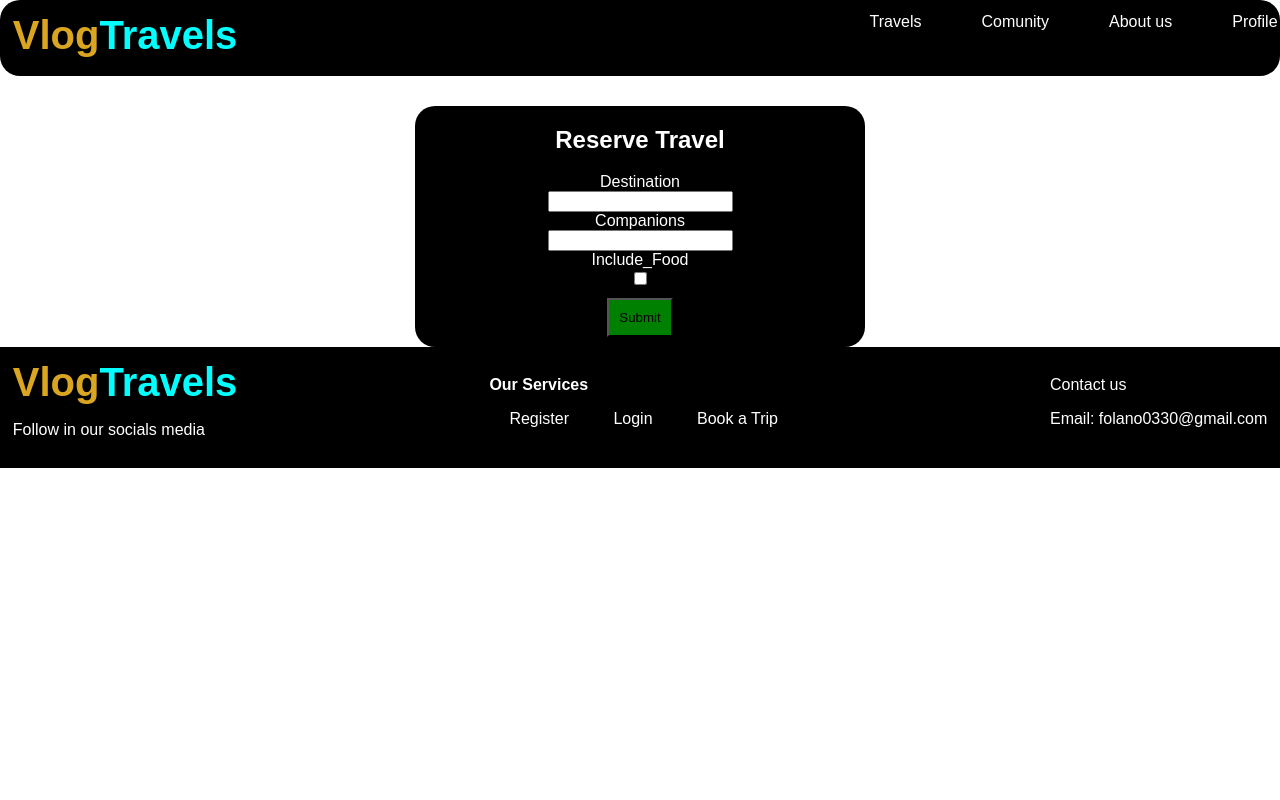
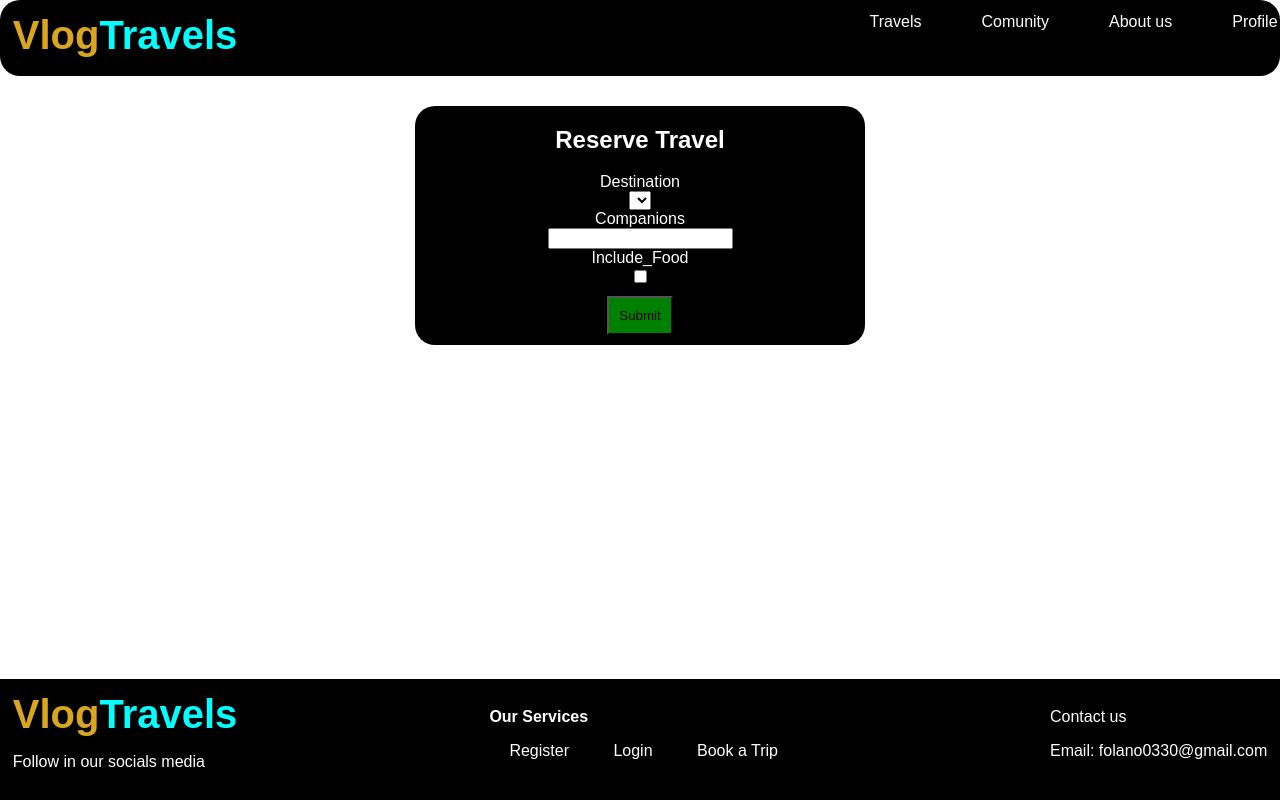
Before and after one commit to vvVladyvv/TravelsAgency, a plain HTML site: page frontend/reserve_travel.html in a window 1280 px wide. Drawn offline with Linux system fonts and the light colour scheme; no server answers.

Commit message:
feat(frontend): Travel selector in reserve section

```diff
--- a/frontend/assets/base.css
+++ b/frontend/assets/base.css
@@ -7,10 +7,14 @@ html, body {
 
 body {
     margin: 0;
+    display: flex;
+    height: 100vh;
+    flex-direction: column;
     background: #f7f6f2;
     color: #172b2a;
     font-family: "Trebuchet MS", "Segoe UI", sans-serif;
 }
+
 
 
 #header{
@@ -153,6 +157,7 @@ body {
 }
 
 #footer{
+    margin-top: auto;
     background-color: rgb(0, 0, 0);
     padding: 1%;
     color: white;
--- a/frontend/reserve_travel.html
+++ b/frontend/reserve_travel.html
@@ -17,7 +17,7 @@
                 <div class="form-container">
                     <h1>Reserve Travel</h1>
                     <label for="destination">Destination</label>
-                    <input type="text" id="destination" name="destination">
+                    <select name="destination" id="destination"></select>
                     <label for="companions">Companions</label>
                     <input type="number" id="companions" name="companions">
                     <label for="include_food">Include_Food</label>
@@ -32,6 +32,7 @@
     <footer id="footer"></footer>
     <script src="scripts/auth.js"></script>
     <script src="scripts/components.js"></script>
+    <script src="scripts/travel.js"></script>
     <script src="scripts/reserve_travel.js"></script>
 </body>
 </html>
```
Also changed, not shown: frontend/scripts/travels.js (+10 -0 lines).
